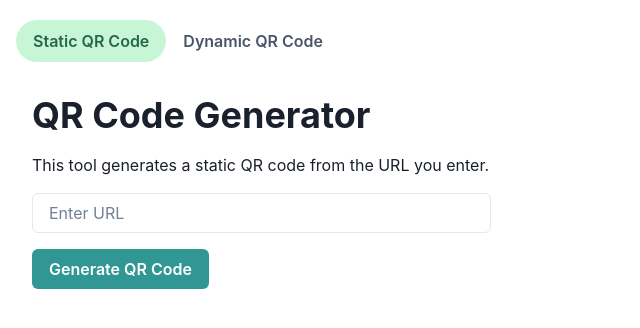
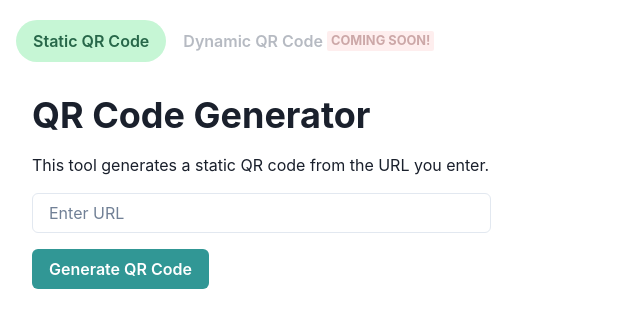
Before and after one commit to katia-aa/qr-code-generator-ui, a React (Vite) app: page / in a window 1280 px wide. Shown: the top 328 px of the page, without its empty margins (0-640 px from the left). Built offline with nearby package versions, Linux system fonts and the light colour scheme.

Commit message:
Disable Dynamic QR code
and fix error handling

```diff
--- a/src/App.tsx
+++ b/src/App.tsx
@@ -6,6 +6,7 @@ import {
   Tab,
   TabPanels,
   TabPanel,
+  Badge,
 } from "@chakra-ui/react";
 import QRCodeGenerator from "./QRCodeGenerator";
 import DynamicQRCodeGenerator from "./DynamicQRCodeGenerator";
@@ -16,7 +17,12 @@ const App: React.FC = () => {
       <Tabs variant="soft-rounded" colorScheme="green">
         <TabList>
           <Tab>Static QR Code</Tab>
-          <Tab>Dynamic QR Code</Tab>
+          <Tab isDisabled>
+            Dynamic QR Code{" "}
+            <Badge ml="1" fontSize="0.8em" colorScheme="red">
+              coming soon!
+            </Badge>
+          </Tab>
         </TabList>
         <TabPanels>
           <TabPanel>
--- a/src/DynamicQRCodeGenerator.tsx
+++ b/src/DynamicQRCodeGenerator.tsx
@@ -74,7 +74,7 @@ const DynamicQRCodeGenerator: React.FC = () => {
           mb={4}
           type="date"
         />
-        {error && !text ? (
+        {error && mutation.data ? (
           <Text fontSize="sm" color="red.500" mb={4}>
             {error}
           </Text>
--- a/src/QRCodeGenerator.tsx
+++ b/src/QRCodeGenerator.tsx
@@ -29,7 +29,7 @@ const QRCodeGenerator: React.FC = () => {
         onChange={(e) => setText(e.target.value)}
         mb={4}
       />
-      {error && !text ? (
+      {error && mutation.data ? (
         <Text fontSize="sm" color="red.500" mb={4}>
           {error}
         </Text>
```
